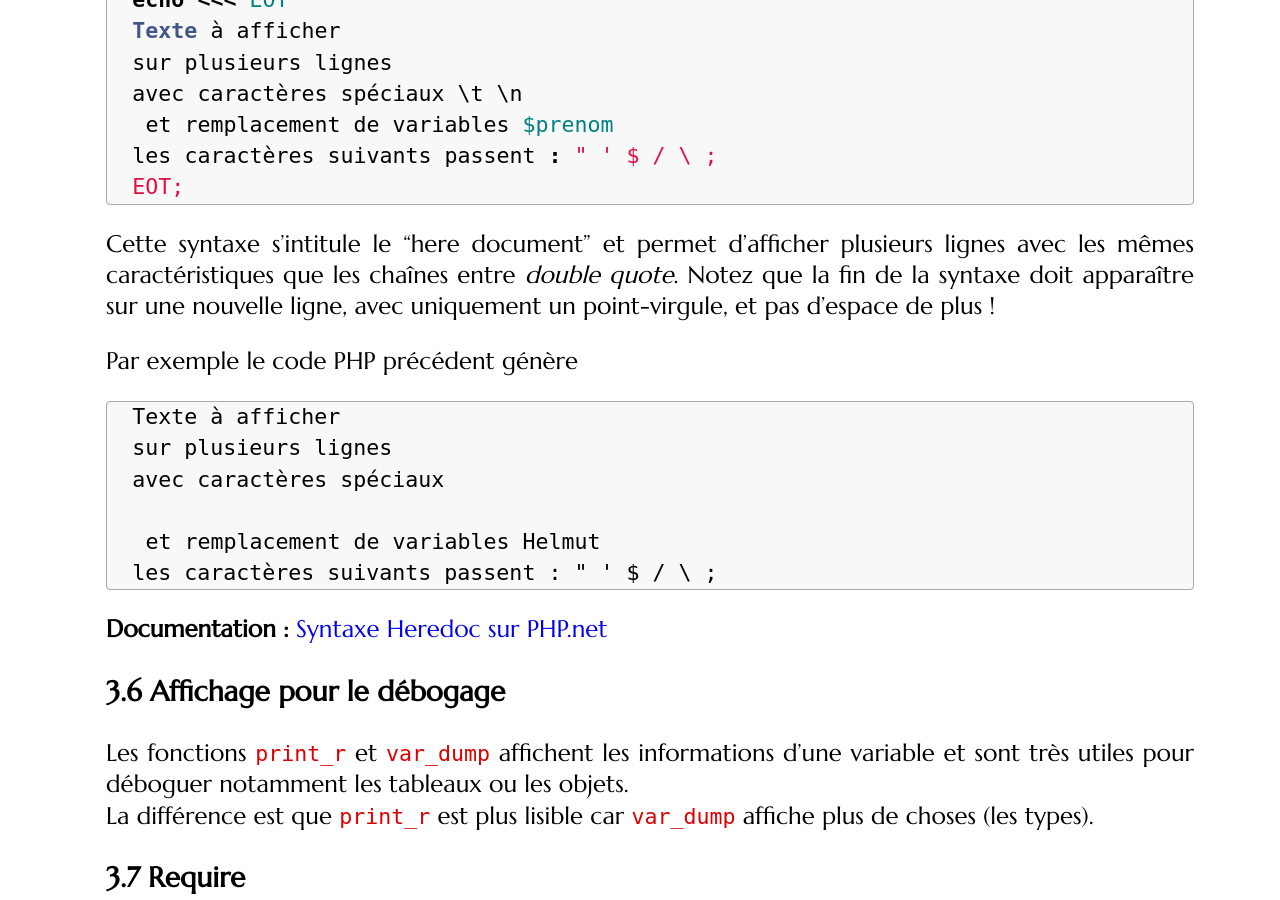
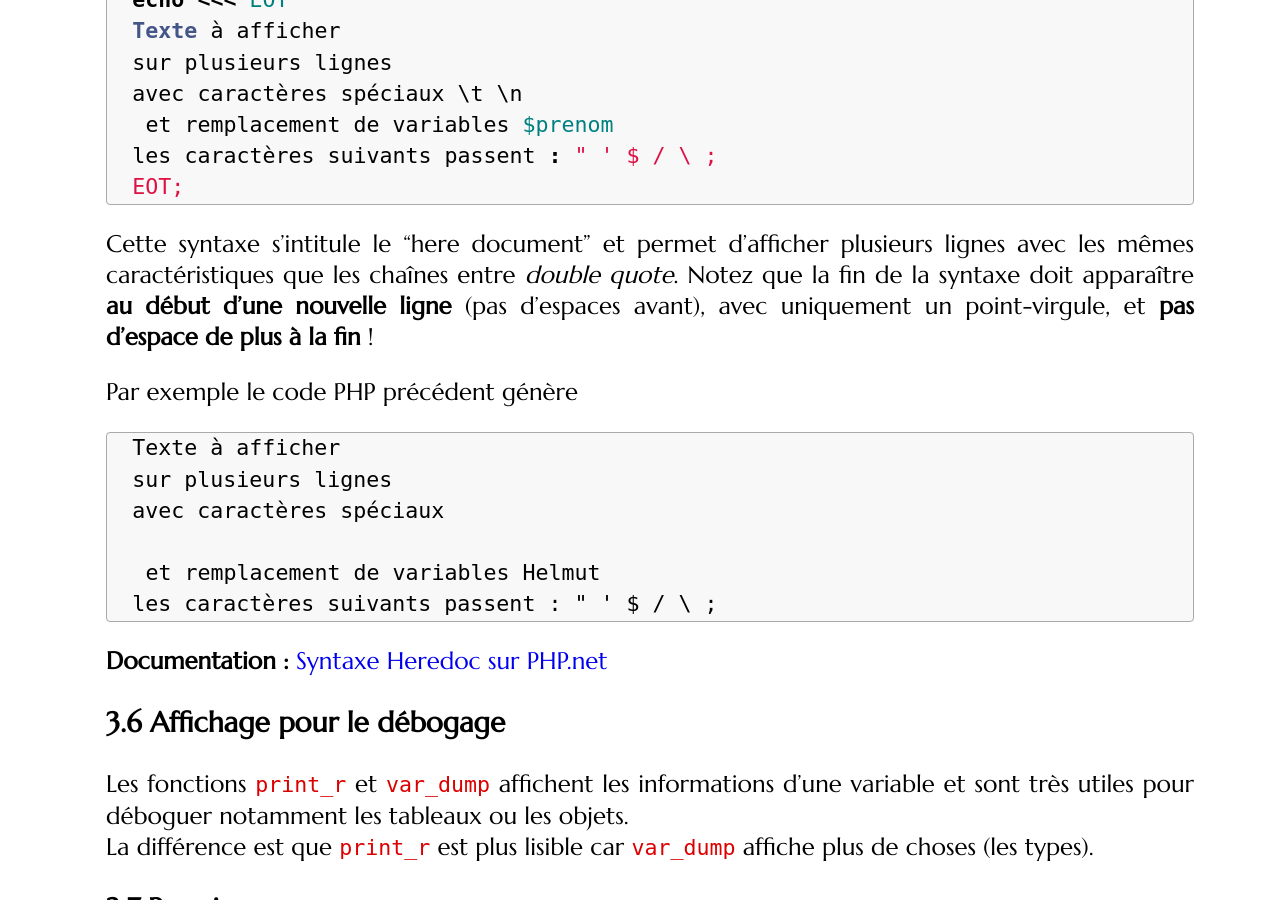
Before and after one commit to romainlebreton/R3.01-DeveloppementWeb, a Jekyll site: the page built from tutorials/tutorial1.md, in a window 1280 px wide and 900 px high, scrolled down 5905 px. Built offline with Jekyll 4.4.1, drawn with Linux system fonts in a browser that asks for light colours; some web fonts are replaced.

Commit message:
Update tutorial1.md

```diff
--- a/tutorials/tutorial1.md
+++ b/tutorials/tutorial1.md
@@ -277,8 +277,8 @@ EOT;
 
 Cette syntaxe s'intitule le "here document" et permet d'afficher plusieurs
 lignes avec les mêmes caractéristiques que les chaînes entre *double quote*.
-Notez que la fin de la syntaxe doit apparaître sur une nouvelle ligne, avec
-uniquement un point-virgule, et pas d'espace de plus !
+Notez que la fin de la syntaxe doit apparaître **au début d'une nouvelle ligne** (pas d'espaces avant),
+avec uniquement un point-virgule, et **pas d'espace de plus à la fin** !
 
 Par exemple le code PHP précédent génère
 
```
